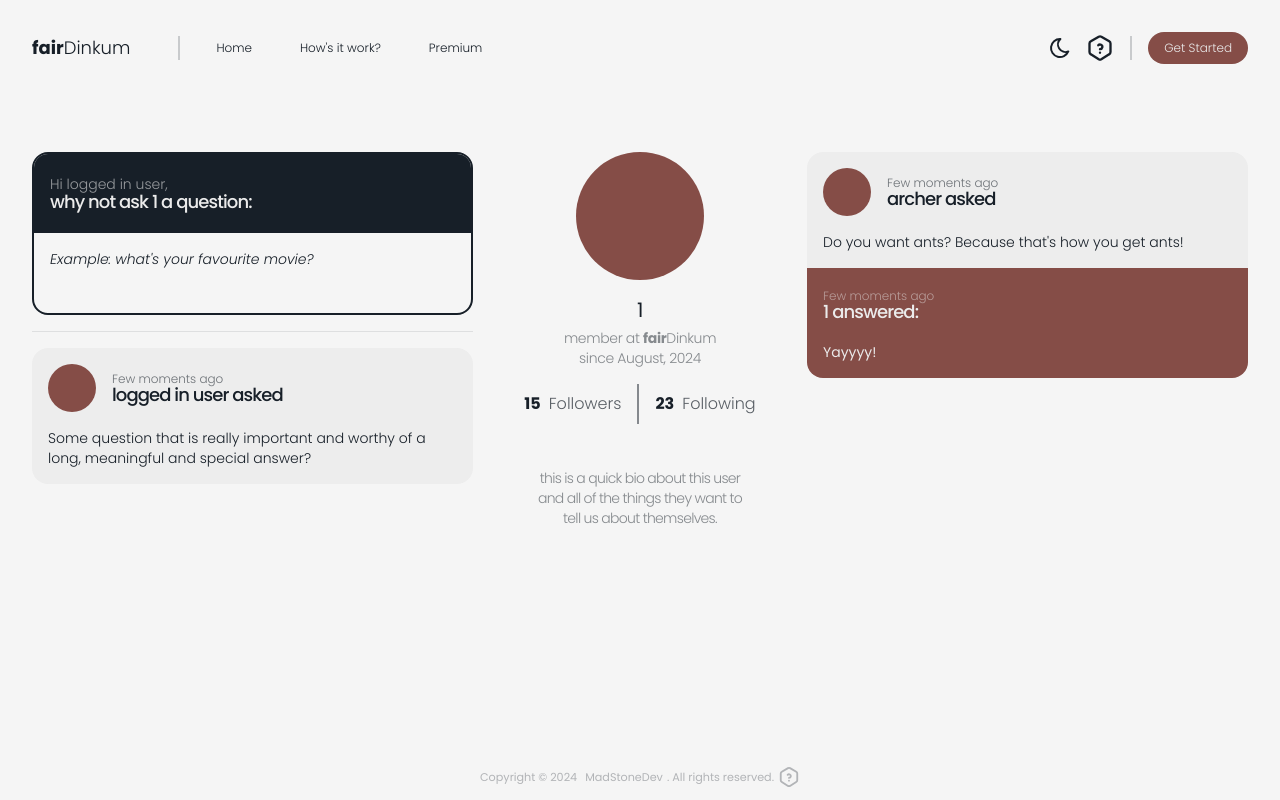
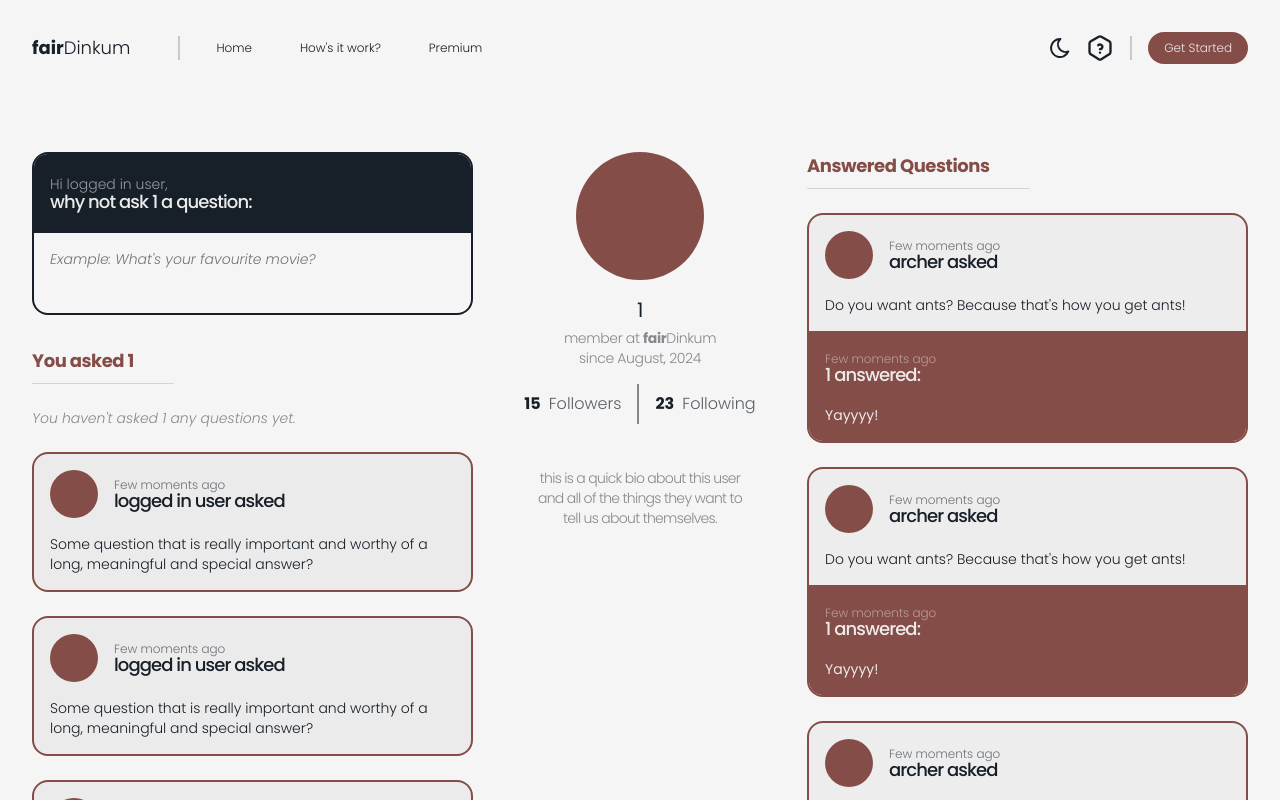
Before and after one commit to MadStoneDev/fair-dinkum, a Next.js app: page /user/1 in a window 1280 px wide. Shown: the top 800 px of the page. Built offline with nearby package versions, Linux system fonts and the light colour scheme.

Commit message:
encapsulate profile page elements

```diff
--- a/src/app/(private)/user/[user]/page.tsx
+++ b/src/app/(private)/user/[user]/page.tsx
@@ -1,73 +1,43 @@
+import AskQuestion from "@/components/ask-question";
+import UnansweredQuestions from "@/components/unanswered-questions";
+import AnsweredQuestions from "@/components/answered-questions";
+
 export default function User({ params }: { params: { user: string } }) {
   // Params
   const { user } = params;
 
   return (
-    <main className="p-8 grid grid-cols-8 gap-6 transition-all duration-500 ease-in-out">
-      <section className={`col-span-3 flex flex-col gap-4`}>
-        {/* New Question */}
-        <article
-          className={`relative flex flex-col border-2 border-dark dark:border-light rounded-2xl overflow-hidden`}
-        >
-          {/* Header */}
-          <div
-            className={`p-4 flex flex-row gap-4 h-full border-b border-dark/10 dark:border-light/10 bg-dark dark:bg-light text-light dark:text-dark`}
-          >
-            <div className={`flex-grow flex flex-col justify-center h-full`}>
-              <h4 className={`mt-1 -mb-1.5 text-sm font-light opacity-60`}>
-                Hi logged in user,
-              </h4>
-              <h3 className={`text-lg font-medium tracking-tighter`}>
-                why not ask {user} a question:
-              </h3>
-            </div>
-          </div>
-
-          {/* Body */}
-          <div className={`p-4 min-h-20`}>
-            <p
-              className={`text-sm font-light italic text-dark dark:text-light/70`}
-            >
-              Example: what's your favourite movie?
-            </p>
-          </div>
-        </article>
+    <main className="p-8 mb-10 grid grid-cols-8 gap-6 transition-all duration-500 ease-in-out">
+      <section className={`col-span-3 flex flex-col gap-6 overflow-y-auto`}>
+        {/* Ask a New Question */}
+        <AskQuestion user={user} />
 
         {/* Separator */}
-        <div className={`h-px w-full bg-dark/10 dark:bg-light/10`}></div>
+        {/*<div className={`h-px w-full bg-dark/10 dark:bg-light/10`}></div>*/}
 
-        {/* Question */}
-        <article
-          className={`relative flex flex-col bg-light/80 dark:bg-light/15 rounded-2xl`}
+        <h2
+          className={`mt-2 pr-10 pb-2 w-max border-b border-dark/15 dark:border-light/15 text-lg font-bold tracking-tight text-accent`}
         >
-          {/* Header */}
-          <div className={`p-4 flex flex-row gap-4 h-full`}>
-            <div className={`w-12 aspect-square rounded-full bg-accent`}></div>
-            <div className={`flex-grow flex flex-col justify-center h-full`}>
-              <h4
-                className={`mt-1 -mb-1.5 text-xs font-light text-dark/60 dark:text-light/50`}
-              >
-                Few moments ago
-              </h4>
-              <h3 className={`text-lg font-medium tracking-tighter`}>
-                logged in user asked
-              </h3>
-            </div>
-          </div>
-
-          {/* Body */}
-          <div className={`pt-0 p-4 `}>
-            <p className={`text-sm font-light text-dark dark:text-light/70`}>
-              Some question that is really important and worthy of a long,
-              meaningful and special answer?
+          You asked {user}
+        </h2>
+        <p className={`text-sm italic font-light opacity-50`}>
+          You haven't asked {user} any questions yet.
         </p>
-          </div>
-        </article>
+        {/* Unanswered Question */}
+        <UnansweredQuestions />
+        <UnansweredQuestions />
+        <UnansweredQuestions />
+        <UnansweredQuestions />
+        <UnansweredQuestions />
+        <UnansweredQuestions />
       </section>
 
       {/* User Info */}
-      <section className={`col-span-2 flex flex-col items-center gap-1`}>
-        <div className={`mb-3 w-32 aspect-square rounded-full bg-accent`}></div>
+      <section className={`col-span-2 relative flex justify-center`}>
+        <div className={`fixed flex flex-col items-center gap-1`}>
+          <div
+            className={`mb-3 w-32 aspect-square rounded-full bg-accent`}
+          ></div>
           <h1 className={`text-xl tracking-tight text-dark dark:text-light`}>
             {user}
           </h1>
@@ -81,7 +51,9 @@ export default function User({ params }: { params: { user: string } }) {
             <h3 className={`py-2 font-bold`}>
               15<span className={`pl-2 font-light opacity-70`}>Followers</span>
             </h3>
-          <div className={`w-0.5 h-full bg-dark/50 dark:bg-light/50`}></div>
+            <div
+              className={`w-0.5 min-h-full bg-dark/50 dark:bg-light/50`}
+            ></div>
             <h3 className={`py-2 font-bold`}>
               23<span className={`pl-2 font-light opacity-70`}>Following</span>
             </h3>
@@ -89,52 +61,24 @@ export default function User({ params }: { params: { user: string } }) {
           <p
             className={`max-w-52 text-sm font-light text-dark/50 dark:text-light/50 tracking-tighter text-center`}
           >
-          this is a quick bio about this user and all of the things they want to
-          tell us about themselves.
+            this is a quick bio about this user and all of the things they want
+            to tell us about themselves.
           </p>
+        </div>
       </section>
 
       {/* Right Column */}
-      <section className={`col-span-3 flex flex-col gap-4`}>
-        {/* Question */}
-        <article
-          className={`relative flex flex-col bg-light/80 dark:bg-light/15 rounded-2xl overflow-hidden`}
+      <section className={`col-span-3 flex flex-col gap-6`}>
+        <h2
+          className={`pr-10 pb-2 w-max border-b border-dark/15 dark:border-light/15 text-lg font-bold tracking-tight text-accent`}
         >
-          {/* Header */}
-          <div className={`p-4 flex flex-row gap-4 h-full`}>
-            <div className={`w-12 aspect-square rounded-full bg-accent`}></div>
-            <div className={`flex-grow flex flex-col justify-center h-full`}>
-              <h4
-                className={`mt-1 -mb-1.5 text-xs font-light text-dark/60 dark:text-light/50`}
-              >
-                Few moments ago
-              </h4>
-              <h3 className={`text-lg font-medium tracking-tighter`}>
-                archer asked
-              </h3>
-            </div>
-          </div>
-
-          {/* Question */}
-          <div className={`pt-0 p-4 `}>
-            <p className={`text-sm font-light text-dark dark:text-light/70`}>
-              Do you want ants? Because that's how you get ants!
-            </p>
-          </div>
-
-          {/* Answer */}
-          <div className={`p-4 bg-accent`}>
-            <div className={`mb-4 flex flex-col justify-center`}>
-              <h4 className={`mt-1 -mb-1.5 text-xs font-light text-light/50`}>
-                Few moments ago
-              </h4>
-              <h3 className={`text-lg font-medium tracking-tighter text-light`}>
-                {user} answered:
-              </h3>
-            </div>
-            <p className={`text-sm text-light`}>Yayyyy!</p>
-          </div>
-        </article>
+          Answered Questions
+        </h2>
+        {/* Answered Question */}
+        <AnsweredQuestions user={user} />
+        <AnsweredQuestions user={user} />
+        <AnsweredQuestions user={user} />
+        <AnsweredQuestions user={user} />
       </section>
     </main>
   );
--- /dev/null
+++ b/src/components/answered-questions.tsx
@@ -0,0 +1,42 @@
+export default function AnsweredQuestions({ user }: { user: string }) {
+  return (
+    <article
+      className={`relative flex flex-col bg-light/80 dark:bg-light/15 border-2 border-accent rounded-2xl overflow-hidden`}
+    >
+      {/* Header */}
+      <div className={`p-4 flex flex-row gap-4 h-full`}>
+        <div className={`w-12 aspect-square rounded-full bg-accent`}></div>
+        <div className={`flex-grow flex flex-col justify-center h-full`}>
+          <h4
+            className={`mt-1 -mb-1.5 text-xs font-light text-dark/60 dark:text-light/50`}
+          >
+            Few moments ago
+          </h4>
+          <h3 className={`text-lg font-medium tracking-tighter`}>
+            archer asked
+          </h3>
+        </div>
+      </div>
+
+      {/* Question */}
+      <div className={`pt-0 p-4 `}>
+        <p className={`text-sm font-light text-dark dark:text-light/70`}>
+          Do you want ants? Because that's how you get ants!
+        </p>
+      </div>
+
+      {/* Answer */}
+      <div className={`p-4 bg-accent`}>
+        <div className={`mb-4 flex flex-col justify-center`}>
+          <h4 className={`mt-1 -mb-1.5 text-xs font-light text-light/50`}>
+            Few moments ago
+          </h4>
+          <h3 className={`text-lg font-medium tracking-tighter text-light`}>
+            {user} answered:
+          </h3>
+        </div>
+        <p className={`text-sm text-light`}>Yayyyy!</p>
+      </div>
+    </article>
+  );
+}
--- /dev/null
+++ b/src/components/ask-question.tsx
@@ -0,0 +1,46 @@
+"use client";
+
+import { useState } from "react";
+import styled from "styled-components";
+
+const QuestionBlock = styled.span`
+  &:empty::before {
+    content: attr(data-placeholder);
+  }
+`;
+
+export default function AskQuestion({ user }: { user: string }) {
+  // States
+  const [question, setQuestion] = useState("");
+
+  return (
+    <article
+      className={`relative flex flex-col border-2 border-dark dark:border-light rounded-2xl overflow-hidden`}
+    >
+      {/* Header */}
+      <div
+        className={`p-4 flex flex-row gap-4 h-full border-b border-dark/10 dark:border-light/10 bg-dark dark:bg-light text-light dark:text-dark`}
+      >
+        <div className={`flex-grow flex flex-col justify-center h-full`}>
+          <h4 className={`mt-1 -mb-1.5 text-sm font-light opacity-60`}>
+            Hi logged in user,
+          </h4>
+          <h3 className={`text-lg font-medium tracking-tighter`}>
+            why not ask {user} a question:
+          </h3>
+        </div>
+      </div>
+
+      {/* Body */}
+      <div className={`flex`}>
+        <QuestionBlock
+          contentEditable
+          data-placeholder={`Example: What's your favourite movie?`}
+          className={`p-4 min-w-full min-h-20 bg-transparent focus:ring-0 focus:border-0 focus:outline-none rounded-xl resize-none text-sm empty:font-light empty:italic text-dark dark:text-light empty:text-dark/60 empty:dark:text-light/70`}
+        >
+          {question}
+        </QuestionBlock>
+      </div>
+    </article>
+  );
+}
--- /dev/null
+++ b/src/components/unanswered-questions.tsx
@@ -0,0 +1,30 @@
+export default function UnansweredQuestions() {
+  return (
+    <article
+      className={`relative flex flex-col bg-light dark:bg-light/15 border-2 border-accent rounded-2xl`}
+    >
+      {/* Header */}
+      <div className={`p-4 flex flex-row gap-4 h-full`}>
+        <div className={`w-12 aspect-square rounded-full bg-accent`}></div>
+        <div className={`flex-grow flex flex-col justify-center h-full`}>
+          <h4
+            className={`mt-1 -mb-1.5 text-xs font-light text-dark/60 dark:text-light/50`}
+          >
+            Few moments ago
+          </h4>
+          <h3 className={`text-lg font-medium tracking-tighter`}>
+            logged in user asked
+          </h3>
+        </div>
+      </div>
+
+      {/* Body */}
+      <div className={`pt-0 p-4 `}>
+        <p className={`text-sm font-light text-dark dark:text-light/70`}>
+          Some question that is really important and worthy of a long,
+          meaningful and special answer?
+        </p>
+      </div>
+    </article>
+  );
+}
```
Lines whose indentation alone changed are shown as unchanged.
